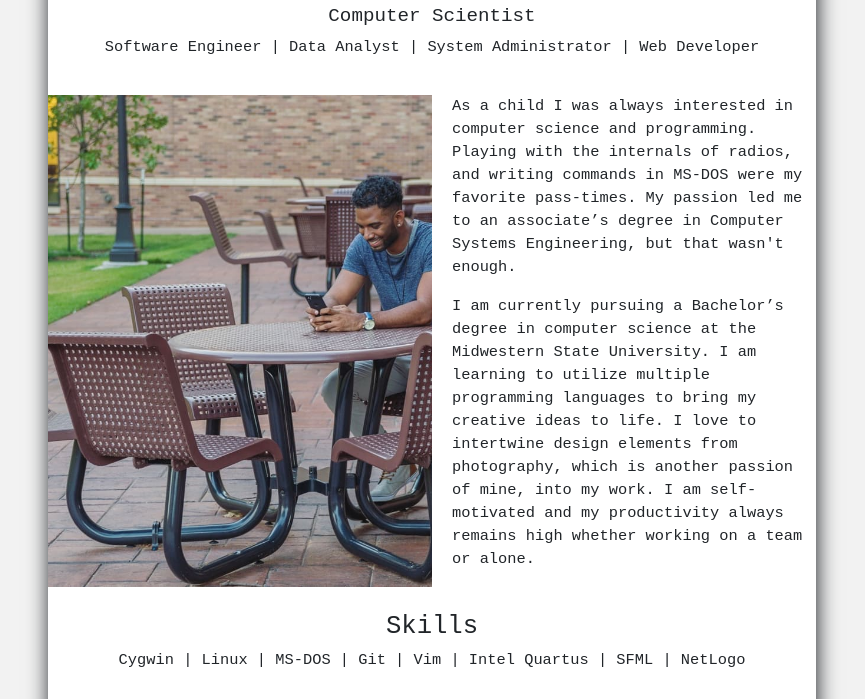
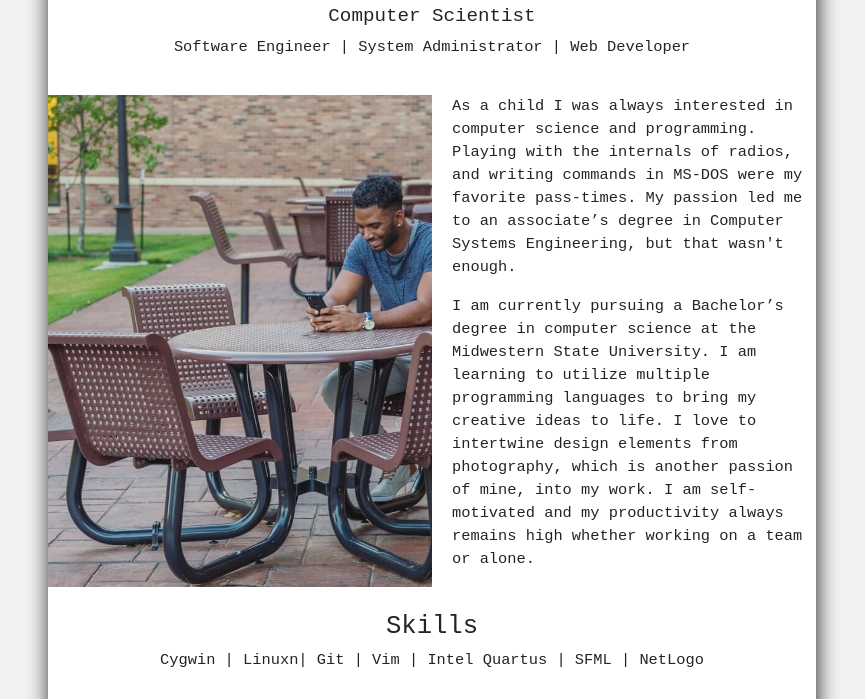
Before and after one commit to kevindavis-gd/PersonalSite, a plain HTML site: page index.html in a window 1280 px wide. Shown: the part 601-1300 px from the top of the page, without its empty margins (208-1073 px from the left). Drawn offline with nearby package versions, Linux system fonts and the light colour scheme.

Commit message:
Add files via upload

```diff
--- a/index.html
+++ b/index.html
@@ -44,7 +44,7 @@
           <div id="about">
             <h1>Kevin Klint Davis</h1>
             <h2>Computer Scientist</h2>
-            <h3> Software Engineer | Data Analyst | System Administrator | Web Developer </h3>
+            <h3> Software Engineer | System Administrator | Web Developer </h3>
           </div >
 
           <div class="home-about-pic">
@@ -64,7 +64,7 @@
 
       <div id="skills0">
         <h1>Skills</h1>
-        <h3> Cygwin | Linux | MS-DOS | Git | Vim | Intel Quartus | SFML | NetLogo  </h3>
+        <h3> Cygwin | Linuxn| Git | Vim | Intel Quartus | SFML | NetLogo  </h3>
       </div>
 
 
```
